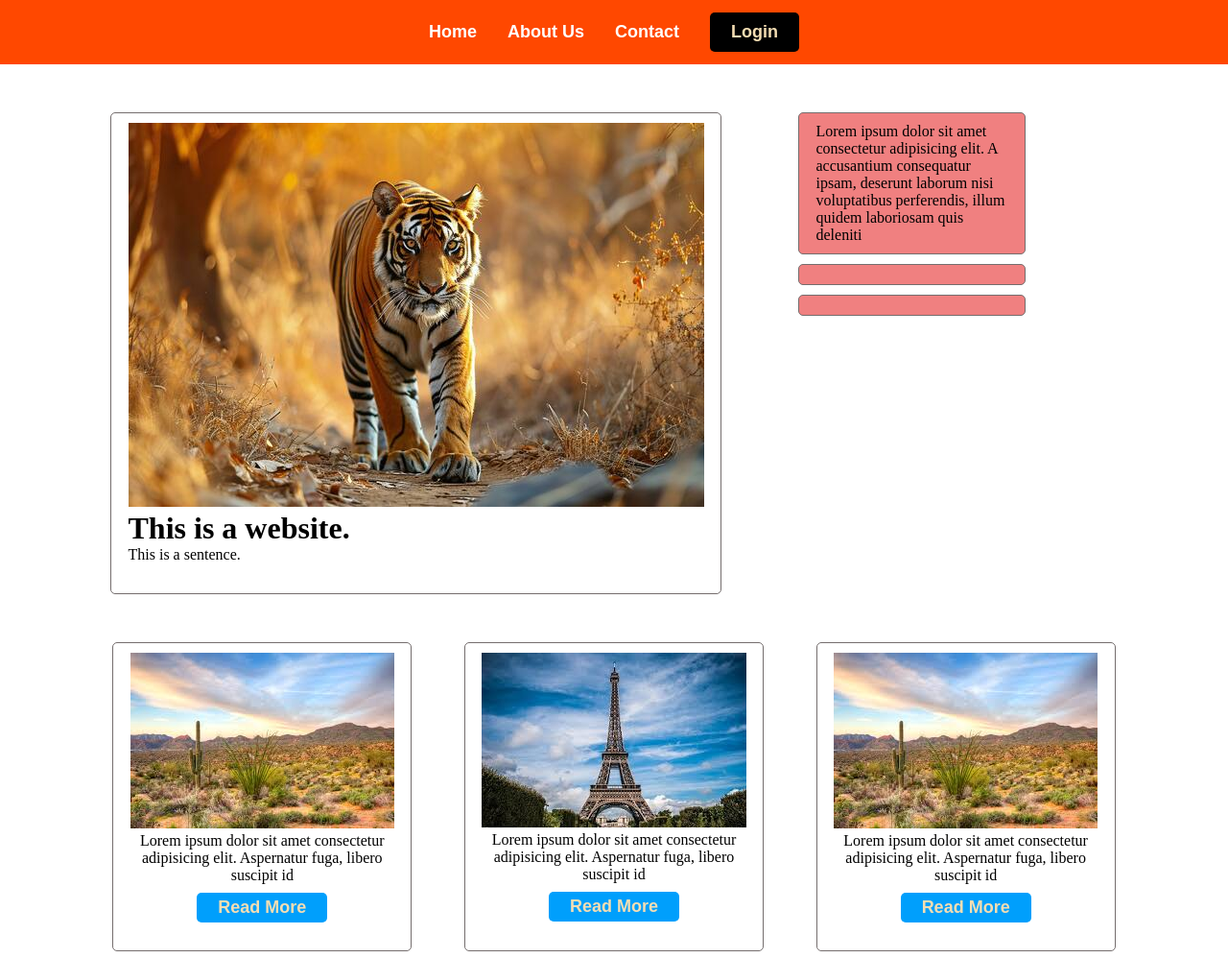
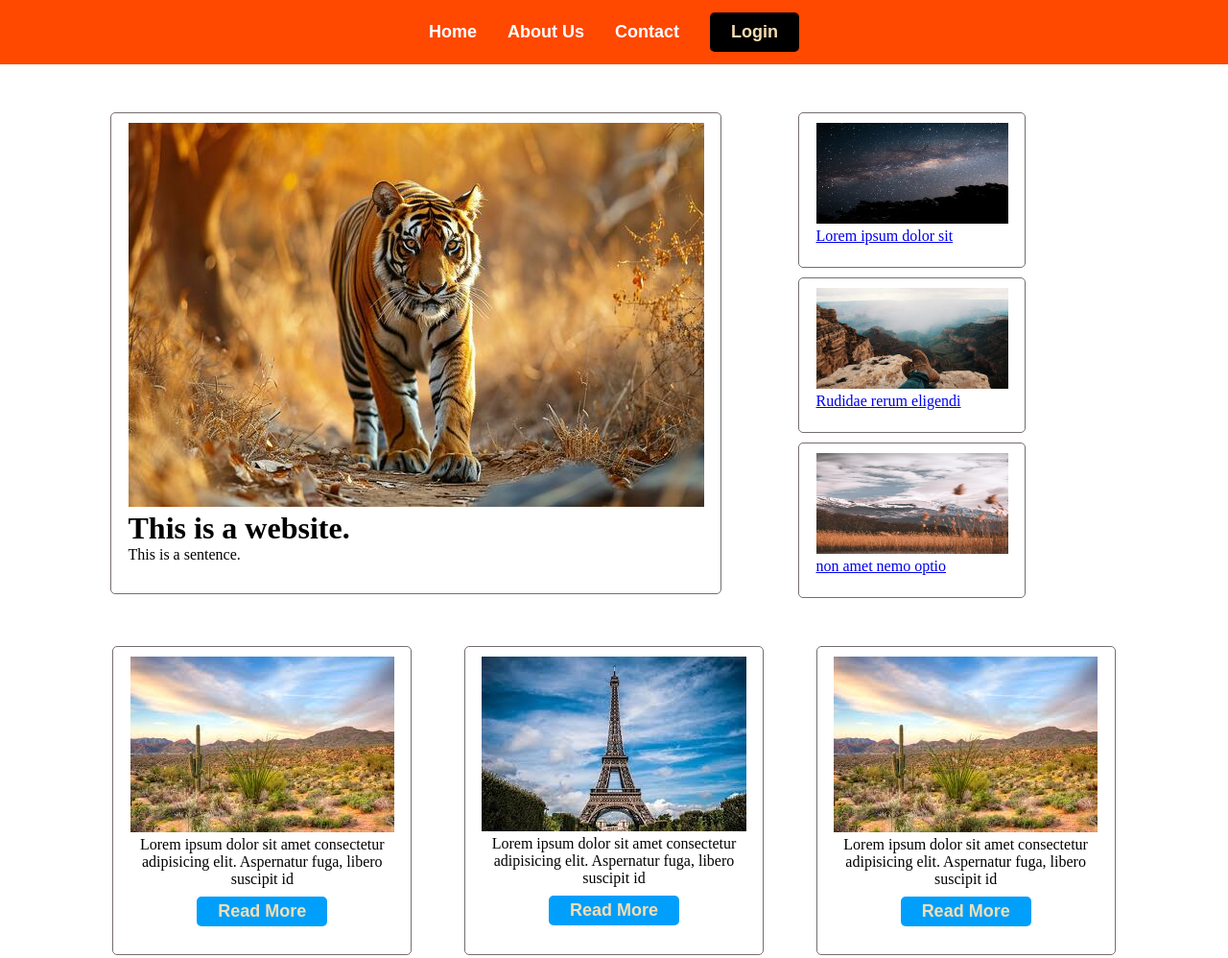
Before and after one commit to arv1ndrana/arv1ndrana.github.io, a plain HTML site: page index.html in a window 1280 px wide. Shown: the top 998 px of the page at 96% size. Drawn offline with Linux system fonts and the light colour scheme.

Commit message:
added hero section

```diff
--- a/index.html
+++ b/index.html
@@ -24,10 +24,24 @@
         </div>
         <div class="sub">
             <div class="sub1">
-                Lorem ipsum dolor sit amet consectetur adipisicing elit. A accusantium consequatur ipsam, deserunt laborum nisi voluptatibus perferendis, illum quidem laboriosam quis deleniti
+                <img src="mgalaxy.png" alt="cliff">
+                <a href="#">
+                    Lorem ipsum dolor sit
+                </a>
             </div>
-            <div class="sub2"></div>
-            <div class="sub3"></div>
+
+            <div class="sub2">
+                <img src="cliff.png" alt="cliff">
+                <a href="#">
+                    Rudidae rerum eligendi
+                </a>
+            </div>
+            <div class="sub3">
+                <img src="mountain.png" alt="cliff">
+                <a href="#">
+                    non amet nemo optio
+                </a>
+            </div>
         </div>
     </div>
 
--- a/main.css
+++ b/main.css
@@ -72,10 +72,9 @@
 .featured .sub .sub1,
 .featured .sub .sub2,
 .featured .sub .sub3{
-    height: calc();
+    height: 140px;
     width: 200px;
     padding: 10px 17.5px;
-    background: lightcoral;
     border: 1px solid rgb(117, 110, 110);
     border-radius: 5px;
 }
@@ -83,6 +82,11 @@
 .featured .sub .sub2,
 .featured .sub .sub3{
     margin-top: 10px;
+}
+
+.featured .sub img{
+    width: 200px;
+    height: 105px;
 }
 
 .project {
```
Also changed, not shown: cliff.png (added), mgalaxy.png (added), mountain.png (added).
